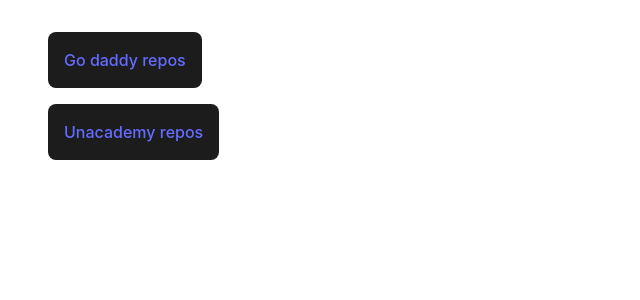
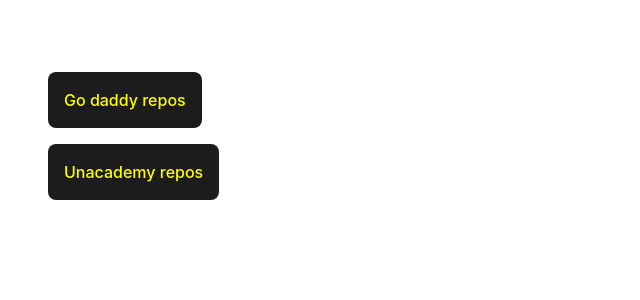
Before and after one commit to rchandu/basic-react-app, a React (Vite) app: page / in a window 1280 px wide. Shown: the top 300 px of the page, without its empty margins (0-640 px from the left). Built offline with nearby package versions, Linux system fonts and the light colour scheme.

Commit message:
Added breadcrumb

```diff
--- a/src/App.css
+++ b/src/App.css
@@ -14,6 +14,20 @@
 }
 
 .navbar {
-  background-color: red;
-  min-height: 20px;
+  min-height: 40px;
+  display: flex;
+  gap: 16px;
 }
+
+.navbar a {
+  color: white;
+}
+
+.navbar a:hover {
+  text-decoration: underline;
+}
+
+.navbar a:last-child {
+  cursor: default;
+  text-decoration: none;
+}
--- a/src/App.tsx
+++ b/src/App.tsx
@@ -1,10 +1,58 @@
-import { Outlet } from 'react-router-dom';
+import React, { useMemo } from 'react';
+import {
+  Link, Outlet, useLocation, useNavigate
+} from 'react-router-dom';
 import './App.css';
 
+interface Paths {
+  label: string;
+  path: string;
+}
+
 export const App = () => {
+  const location = useLocation();
+  const navigate = useNavigate();
+  const isHome = location.pathname === '/';
+
+  const pathnameList: Paths[] = useMemo(() => {
+    const pathName = location.pathname;
+    if (pathName === '/') return [];
+    if (pathName.includes('repos/')) {
+      return [
+        { label: 'Home', path: '/' },
+        { label: 'Organization repos', path: pathName }
+      ];
+    }
+    if (pathName.includes('repo/')) {
+      return [
+        { label: 'Home', path: '/' },
+        { label: 'Repo Detail', path: pathName }
+      ];
+    }
+    return [];
+  }, [location]);
+
   return (
     <div className="app">
-      {/* <div className="navbar" /> */}
+      <div className="navbar">
+        {!isHome && (
+          <Link to="" onClick={() => navigate(-1)}>
+            ⬅
+          </Link>
+        )}
+        {pathnameList.map((x, idx) => {
+          const isLast = idx === pathnameList.length - 1;
+          return (
+            <React.Fragment key={x.path}>
+              <Link to={x.path} key={x.path}>
+                {x.label}
+              </Link>
+              {!isLast && <span>/</span>}
+              {isLast}
+            </React.Fragment>
+          );
+        })}
+      </div>
       <Outlet />
     </div>
   );
--- a/src/data/repoFetcher.ts
+++ b/src/data/repoFetcher.ts
@@ -4,6 +4,7 @@
 
 const repoInfoMap: Map<string, IGithubRepo> = new Map();
 const orgRepoListMap: Map<string, IGithubRepo[]> = new Map();
+const responseCache: Map<string, any> = new Map();
 
 function useFetchData<ReturnType>(fetchUrl: string) {
   const [isFetching, setIsFetching] = useState(true);
@@ -13,18 +14,50 @@
   useEffect(() => {
     setIsFetching(true);
     console.log('Making the call');
-    fetch(fetchUrl)
-      .then((res) => res.json())
-      .then((data: ReturnType) => setData(data))
-      .catch((err) => setError(err))
-      .finally(() => setIsFetching(false));
+    if (responseCache.has(fetchUrl)) {
+      setData(responseCache.get(fetchUrl));
+      setIsFetching(false);
+    } else {
+      fetch(fetchUrl)
+        .then((res) => res.json())
+        .then((data: ReturnType) => {
+          responseCache.set(fetchUrl, data);
+          setData(data);
+        })
+        .catch((err) => setError(err))
+        .finally(() => setIsFetching(false));
+    }
   }, [fetchUrl]);
 
   return [isFetching, data, error];
 }
 
-export const useFetchOrgRepos = (orgName: string) =>
-  useFetchData<IGithubRepo[]>(getOrgReposApi(orgName));
+export const useFetchOrgRepos = (orgName: string) => {
+  const [isFetching, setIsFetching] = useState(true);
+  const [data, setData] = useState<IGithubRepo[] | null>(null);
+  const [error, setError] = useState<any | null>(null);
+
+  useEffect(() => {
+    setIsFetching(true);
+    const existingData = orgRepoListMap.get(orgName);
+    if (existingData) {
+      setData(existingData);
+      setIsFetching(false);
+    } else {
+      console.log('Making the call');
+      fetch(getOrgReposApi(orgName))
+        .then((res) => res.json())
+        .then((data) => {
+          orgRepoListMap.set(orgName, data);
+          setData(data);
+        })
+        .catch((err) => setError(err))
+        .finally(() => setIsFetching(false));
+    }
+  }, [orgName]);
+
+  return [isFetching, data, error];
+};
 
 export const useFetchRepoDetail = (repoName: string) =>
   useFetchData<IGithubRepo>(getRepoDetailApi(repoName));
--- a/src/home/home.css
+++ b/src/home/home.css
@@ -4,13 +4,13 @@
   gap: 16px;
 }
 
-a {
+.home a {
   padding: 16px 16px;
   border-radius: 8px;
   max-width: max-content;
   background-color: #1c1c1c;
 }
-a:hover {
+
+.home a:hover {
   background-color: #000;
-  color: white;
 }
--- a/src/index.css
+++ b/src/index.css
@@ -61,6 +61,9 @@
     color: #213547;
     background-color: #ffffff;
   }
+  a {
+    color: yellow;
+  }
   a:hover {
     color: #747bff;
   }
@@ -68,3 +71,12 @@
     background-color: #f9f9f9;
   }
 }
+
+@media (prefers-color-scheme: dark) {
+  a {
+    color: yellow;
+  }
+  a:hover {
+    color: #fff;
+  }
+}
```
